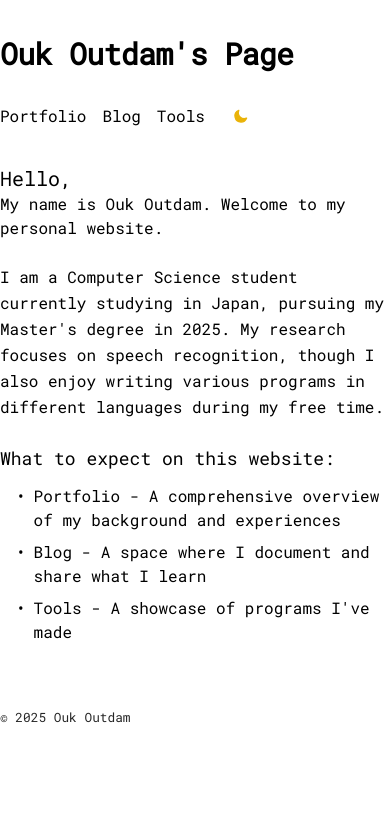
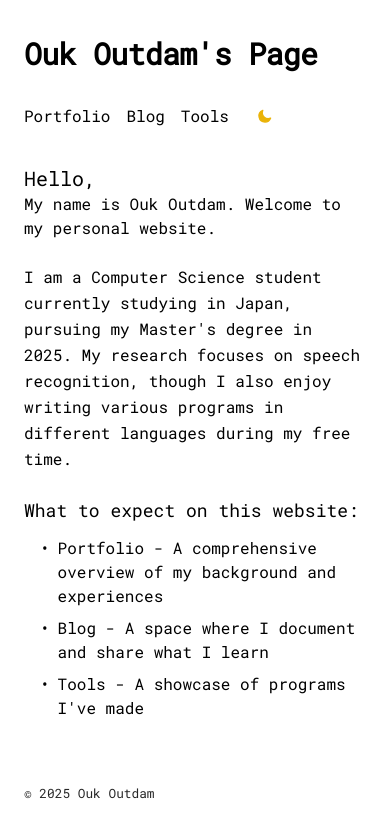
Before and after one commit to oukoutdam/personal-homepage, a Next.js app: page / in a window 390 px wide. Shown: the top 838 px of the page. Built offline with nearby package versions, Linux system fonts and the light colour scheme.

Commit message:
Add Padding for Mobile

```diff
--- a/src/app/layout.tsx
+++ b/src/app/layout.tsx
@@ -29,7 +29,7 @@ export default function RootLayout(
   return (
     <html className={robotoMono.className} suppressHydrationWarning>
       <head></head>
-      <body className="antialiased flex flex-col items-center justify-center mx-auto mt-2 lg:mt-8 mb-20 lg:mb-80">
+      <body className="antialiased flex flex-col items-center justify-center mt-2 lg:mt-8 mb-5 lg:mb-10 px-6">
         <ThemeProvider
           attribute="class"
           defaultTheme="system"
```
